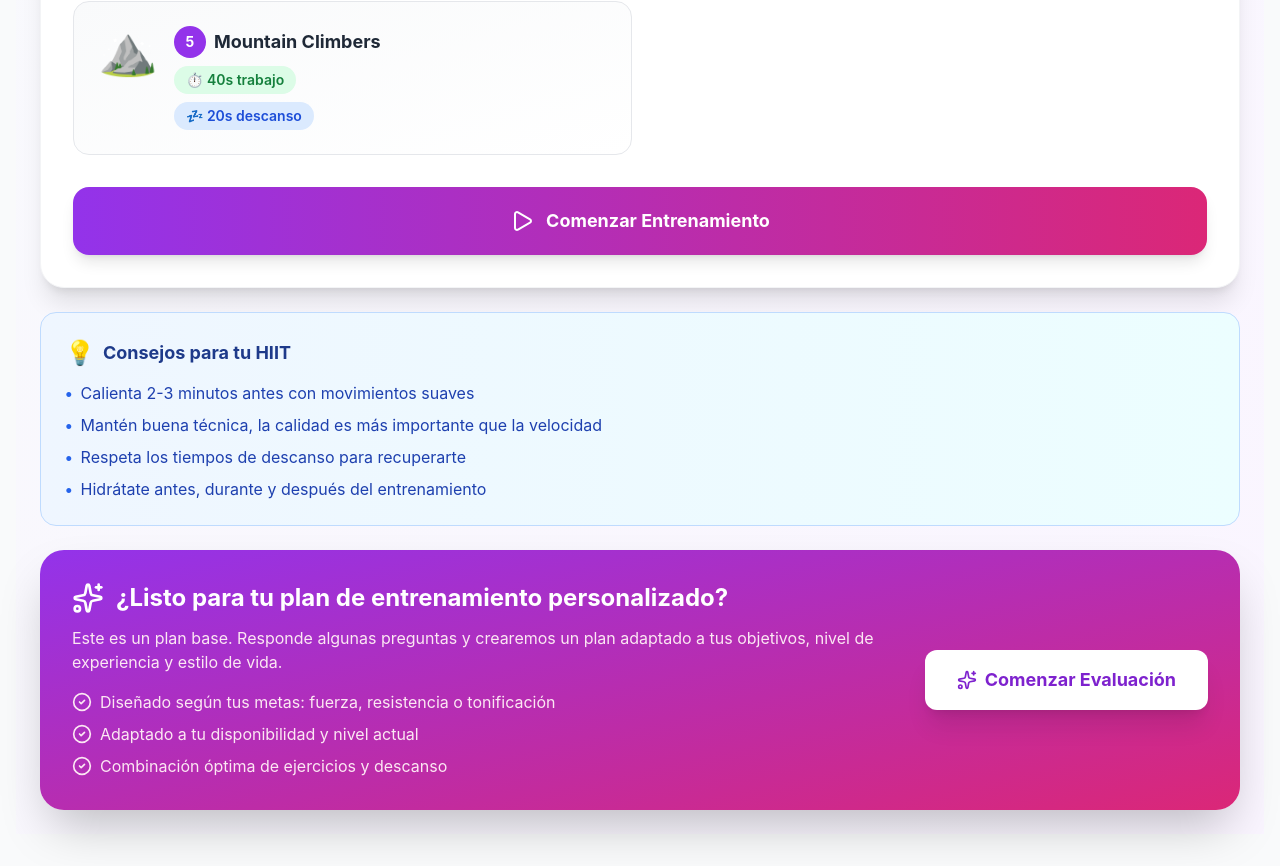
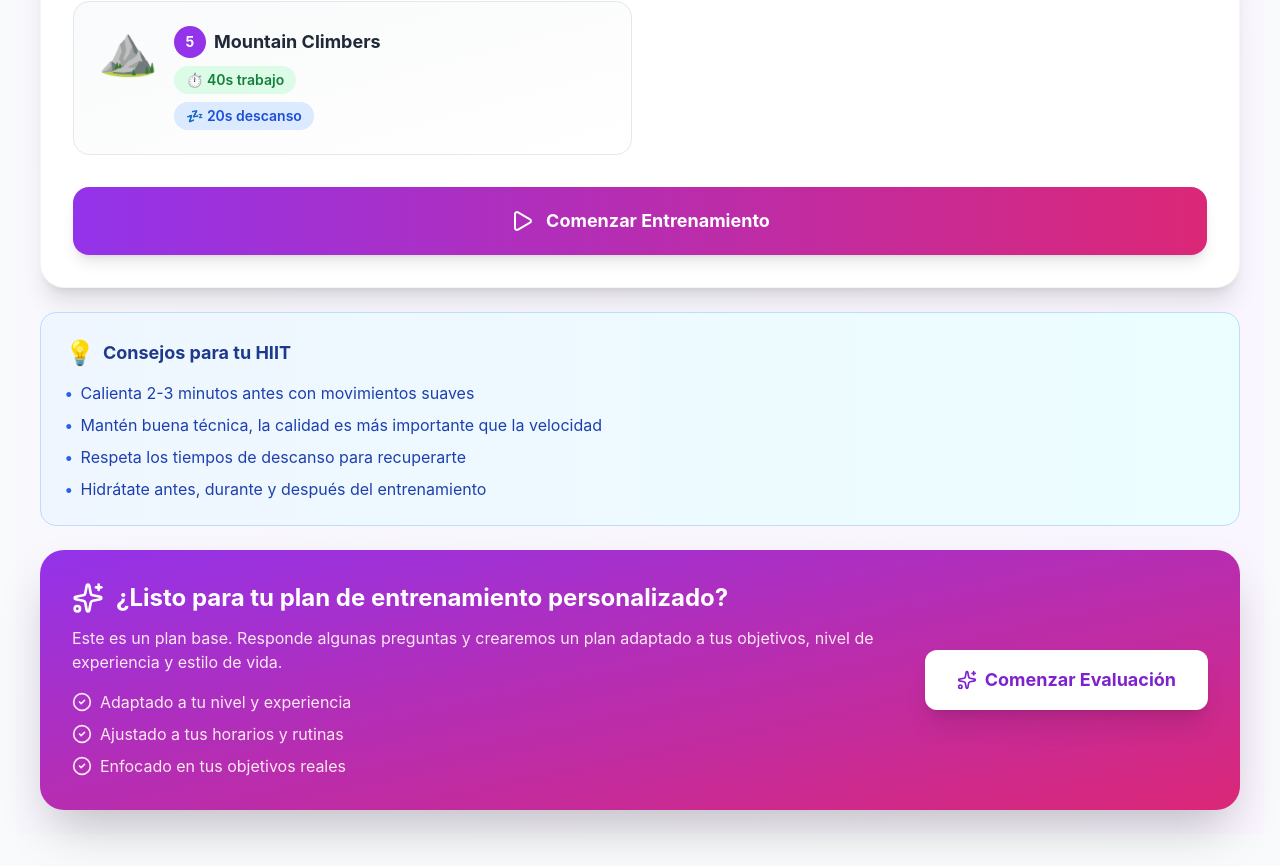
Before and after one commit to AleRabbia/quickfit, a React (Vite) app: page /#/workout in a window 1280 px wide. Shown: the part 988-1854 px from the top of the page. Built offline with nearby package versions, Linux system fonts and the light colour scheme; the HTML template or start-up script is replaced by a standard one.

Commit message:
plan entrenamiento

```diff
--- a/src/components/user/WorkoutPlan.jsx
+++ b/src/components/user/WorkoutPlan.jsx
@@ -455,15 +455,15 @@ function WorkoutPlan() {
             <ul className="space-y-2 text-pink-100">
                 <li className="flex items-center gap-2">
                 <CheckCircle2 className="w-5 h-5"/>
-                Diseñado según tus metas: fuerza, resistencia o tonificación
+                Adaptado a tu nivel y experiencia
                 </li>
                 <li className="flex items-center gap-2">
                 <CheckCircle2 className="w-5 h-5" />
-                Adaptado a tu disponibilidad y nivel actual
+                Ajustado a tus horarios y rutinas
                 </li>
                 <li className="flex items-center gap-2">
                 <CheckCircle2 className="w-5 h-5" />
-                Combinación óptima de ejercicios y descanso
+                Enfocado en tus objetivos reales
                 </li>
             </ul>
             </div>
```
